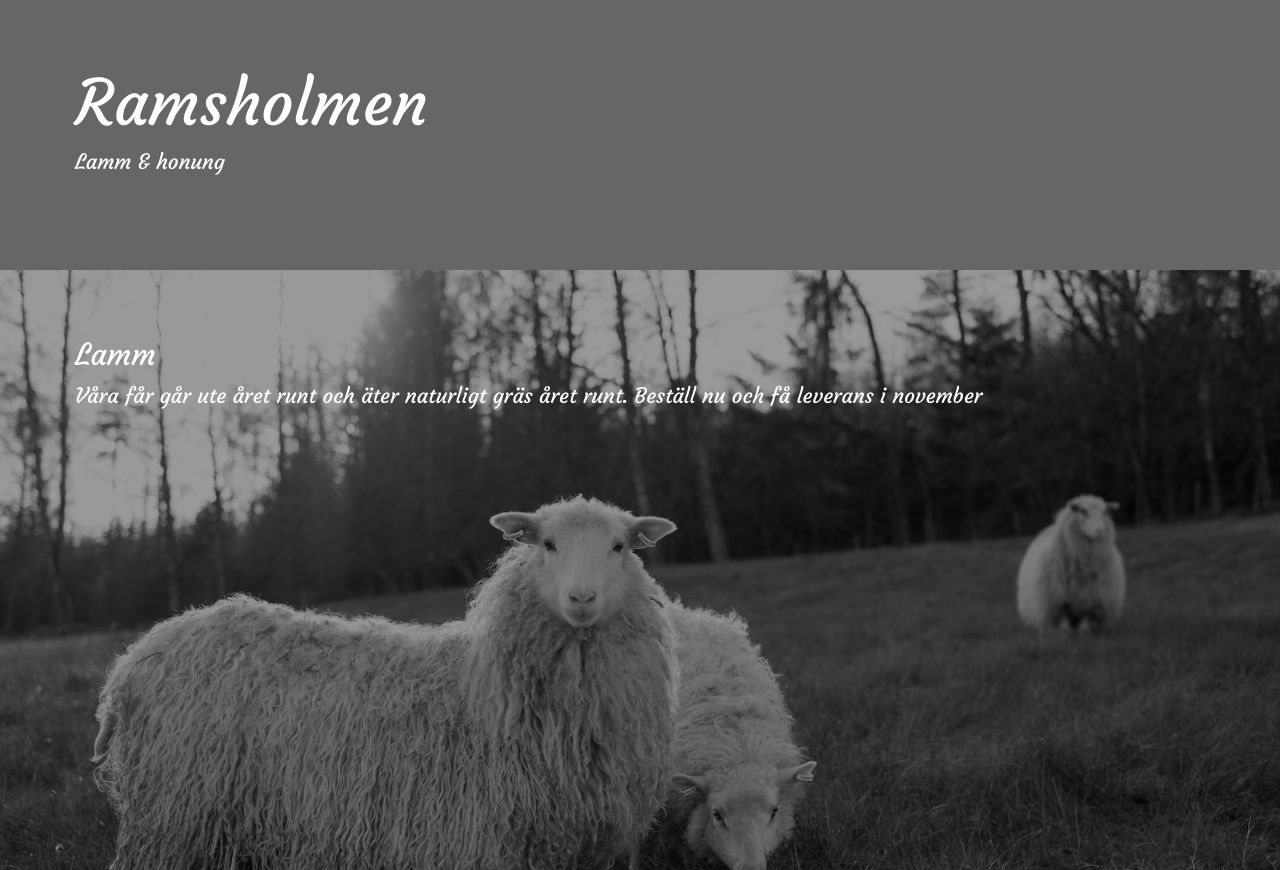
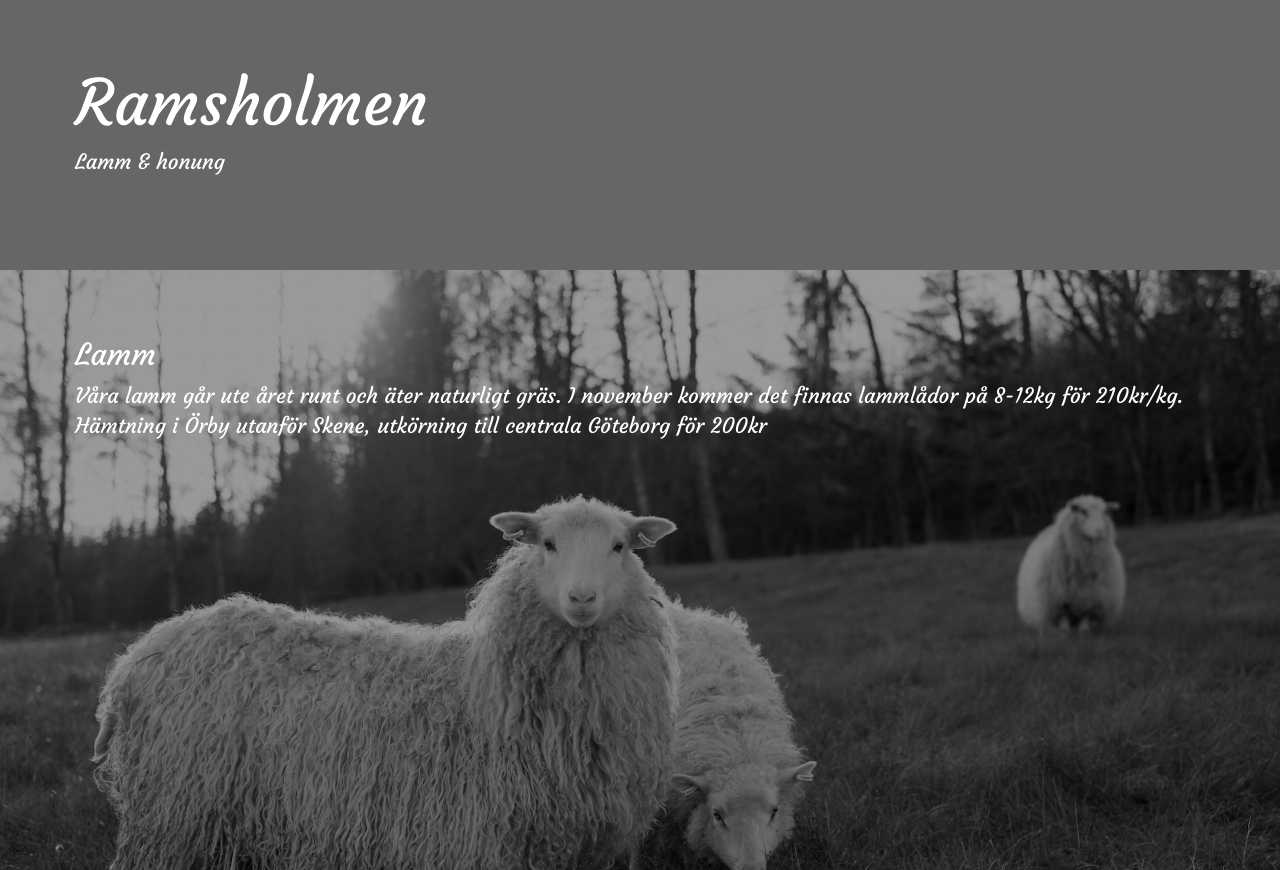
Before and after one commit to rhymn/ramsholmen, a plain HTML site: page index.html in a window 1280 px wide. Shown: the top 870 px of the page. Drawn offline with nearby package versions, Linux system fonts and the light colour scheme; grey boxes are pictures that could not be loaded.

Commit message:
MOte text

```diff
--- a/index.html
+++ b/index.html
@@ -33,7 +33,7 @@
 						<div class="col-sm-12">
 							<div class="jumbotron lamb-text">
 								<h2>Lamm</h2>
-								<p>Våra får går ute året runt och äter naturligt gräs året runt. Beställ nu och få leverans i november</p>
+								<p>Våra lamm går ute året runt och äter naturligt gräs. I november kommer det finnas lammlådor på 8-12kg för 210kr/kg. Hämtning i Örby utanför Skene, utkörning till centrala Göteborg för 200kr</p>
 							</div>
 						</div>
 					</div>
```
